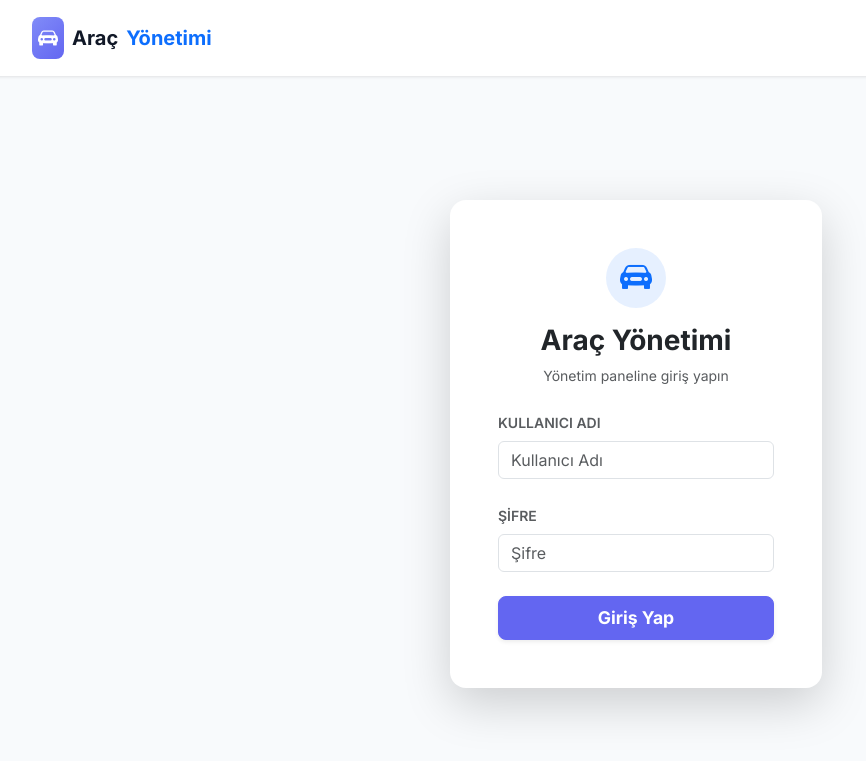
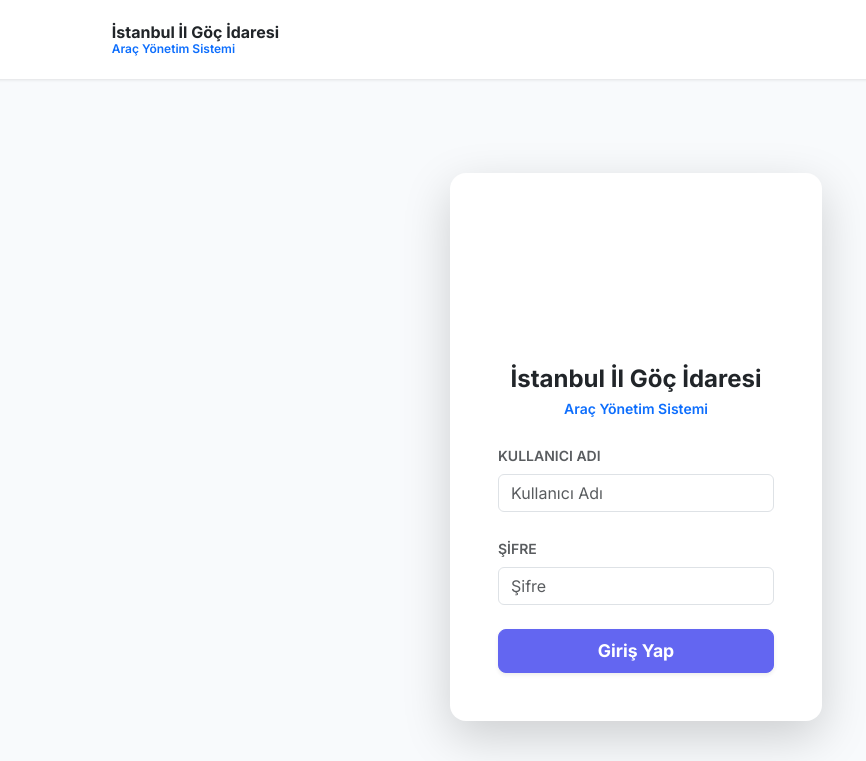
Before and after one commit to numankaraca/arac-filo-yonetim-sistemi, a Django app: page /login/ in a window 1280 px wide. Shown: the top 761 px of the page, without its empty margins (4-870 px from the left). Before the commit the page ends 730 px from the top, so only its background shows below. Run offline with Django 4.2, Linux system fonts and the light colour scheme; some libraries are stand-ins or nearby versions.

Commit message:
some changes on login page and added  company logo

```diff
--- a/config/settings.py
+++ b/config/settings.py
@@ -141,6 +141,9 @@
 # https://docs.djangoproject.com/en/4.2/howto/static-files/
 
 STATIC_URL = 'static/'
+STATICFILES_DIRS = [
+    BASE_DIR / 'static',
+]
 
 MEDIA_URL = '/media/'
 MEDIA_ROOT = BASE_DIR / 'media'
--- a/fleet/forms.py
+++ b/fleet/forms.py
@@ -39,6 +39,33 @@
             'description': forms.Textarea(attrs={'class': 'form-control', 'rows': 3}),
         }
 
+    # Ekstra Alanlar (İlişkili modeller için)
+    inspection_valid_until = forms.DateField(
+        label="Muayene Geçerlilik Tarihi",
+        required=False,
+        widget=forms.DateInput(attrs={'class': 'form-control', 'type': 'date'})
+    )
+    insurance_end_date = forms.DateField(
+        label="Trafik Sigortası Bitiş Tarihi",
+        required=False,
+        widget=forms.DateInput(attrs={'class': 'form-control', 'type': 'date'})
+    )
+    casco_end_date = forms.DateField(
+        label="Kasko Bitiş Tarihi",
+        required=False,
+        widget=forms.DateInput(attrs={'class': 'form-control', 'type': 'date'})
+    )
+    last_maintenance_date = forms.DateField(
+        label="Son Bakım Tarihi",
+        required=False,
+        widget=forms.DateInput(attrs={'class': 'form-control', 'type': 'date'})
+    )
+    last_maintenance_km = forms.IntegerField(
+        label="Son Bakım Kilometresi",
+        required=False,
+        widget=forms.NumberInput(attrs={'class': 'form-control', 'placeholder': 'Örn: 15000'})
+    )
+
     def clean_plate(self):
         plate = self.cleaned_data.get('plate', '').strip().upper()
         if not re.match(r'^[0-9].*[0-9]$', plate):
--- a/fleet/views.py
+++ b/fleet/views.py
@@ -1,7 +1,7 @@
 from django.shortcuts import render, redirect, get_object_or_404
 from django.contrib.auth import login, logout, authenticate
 from django.contrib.auth.decorators import login_required
-from .models import Vehicle, Department, Document
+from .models import Vehicle, Department, Document, Inspection, TrafficInsurance, CascoPolicy, MaintenanceRecord
 from .forms import VehicleForm, DepartmentForm, LoginForm, DocumentForm
 from django.contrib import messages
 from django.http import HttpResponseRedirect, HttpResponse, JsonResponse
@@ -160,8 +160,44 @@
     if request.method == 'POST':
         form = VehicleForm(request.POST)
         if form.is_valid():
-            form.save()
-            messages.success(request, 'Araç başarıyla eklendi.')
+            vehicle = form.save()
+
+            # Related Records
+            if form.cleaned_data.get('inspection_valid_until'):
+                Inspection.objects.create(
+                    vehicle=vehicle,
+                    date=timezone.now().date(),
+                    valid_until=form.cleaned_data['inspection_valid_until'],
+                    result='Geçti'
+                )
+
+            if form.cleaned_data.get('insurance_end_date'):
+                TrafficInsurance.objects.create(
+                    vehicle=vehicle,
+                    policy_number='Bilinmiyor',
+                    company='Bilinmiyor',
+                    start_date=timezone.now().date(),
+                    end_date=form.cleaned_data['insurance_end_date']
+                )
+
+            if form.cleaned_data.get('casco_end_date'):
+                CascoPolicy.objects.create(
+                    vehicle=vehicle,
+                    policy_number='Bilinmiyor',
+                    company='Bilinmiyor',
+                    start_date=timezone.now().date(),
+                    end_date=form.cleaned_data['casco_end_date']
+                )
+
+            if form.cleaned_data.get('last_maintenance_date') or form.cleaned_data.get('last_maintenance_km'):
+                MaintenanceRecord.objects.create(
+                    vehicle=vehicle,
+                    date=form.cleaned_data.get('last_maintenance_date') or timezone.now().date(),
+                    kilometer=form.cleaned_data.get('last_maintenance_km') or vehicle.kilometer,
+                    title='Periyodik Bakım'
+                )
+
+            messages.success(request, 'Araç ve ilgili kayıtlar başarıyla eklendi.')
             return redirect('vehicle_list')
     else:
         form = VehicleForm()
@@ -173,11 +209,63 @@
     if request.method == 'POST':
         form = VehicleForm(request.POST, instance=vehicle)
         if form.is_valid():
-            form.save()
-            messages.success(request, 'Araç başarıyla güncellendi.')
+            vehicle = form.save()
+
+            # Update Related Records (Simple version: Create new or update latest)
+            if form.cleaned_data.get('inspection_valid_until'):
+                insp = vehicle.inspections.last()
+                if insp:
+                    insp.valid_until = form.cleaned_data['inspection_valid_until']
+                    insp.save()
+                else:
+                    Inspection.objects.create(vehicle=vehicle, date=timezone.now().date(), valid_until=form.cleaned_data['inspection_valid_until'], result='Geçti')
+
+            if form.cleaned_data.get('insurance_end_date'):
+                insur = vehicle.traffic_insurances.last()
+                if insur:
+                    insur.end_date = form.cleaned_data['insurance_end_date']
+                    insur.save()
+                else:
+                    TrafficInsurance.objects.create(vehicle=vehicle, policy_number='Bilinmiyor', company='Bilinmiyor', start_date=timezone.now().date(), end_date=form.cleaned_data['insurance_end_date'])
+
+            if form.cleaned_data.get('casco_end_date'):
+                casco = vehicle.casco_policies.last()
+                if casco:
+                    casco.end_date = form.cleaned_data['casco_end_date']
+                    casco.save()
+                else:
+                    CascoPolicy.objects.create(vehicle=vehicle, policy_number='Bilinmiyor', company='Bilinmiyor', start_date=timezone.now().date(), end_date=form.cleaned_data['casco_end_date'])
+
+            if form.cleaned_data.get('last_maintenance_date') or form.cleaned_data.get('last_maintenance_km'):
+                maint = vehicle.maintenance_records.last()
+                if maint:
+                    if form.cleaned_data.get('last_maintenance_date'): maint.date = form.cleaned_data['last_maintenance_date']
+                    if form.cleaned_data.get('last_maintenance_km'): maint.kilometer = form.cleaned_data['last_maintenance_km']
+                    maint.save()
+                else:
+                    MaintenanceRecord.objects.create(vehicle=vehicle, date=form.cleaned_data.get('last_maintenance_date') or timezone.now().date(), kilometer=form.cleaned_data.get('last_maintenance_km') or vehicle.kilometer, title='Periyodik Bakım')
+
+            messages.success(request, 'Araç ve kayıtlar başarıyla güncellendi.')
             return redirect('vehicle_detail', pk=vehicle.pk)
     else:
-        form = VehicleForm(instance=vehicle)
+        # Prepopulate initial data
+        initial_data = {}
+        last_insp = vehicle.inspections.last()
+        if last_insp: initial_data['inspection_valid_until'] = last_insp.valid_until
+
+        last_insur = vehicle.traffic_insurances.last()
+        if last_insur: initial_data['insurance_end_date'] = last_insur.end_date
+
+        last_casco = vehicle.casco_policies.last()
+        if last_casco: initial_data['casco_end_date'] = last_casco.end_date
+
+        last_maint = vehicle.maintenance_records.last()
+        if last_maint:
+            initial_data['last_maintenance_date'] = last_maint.date
+            initial_data['last_maintenance_km'] = last_maint.kilometer
+
+        form = VehicleForm(instance=vehicle, initial=initial_data)
+
     return render(request, 'fleet/vehicle_form.html', {'form': form, 'title': 'Araç Düzenle', 'vehicle': vehicle})
 
 @login_required
--- a/templates/base.html
+++ b/templates/base.html
@@ -1,10 +1,11 @@
+{% load static %}
 <!DOCTYPE html>
 <html lang="tr">
 
 <head>
     <meta charset="UTF-8">
     <meta name="viewport" content="width=device-width, initial-scale=1.0">
-    <title>{% block title %}Araç Yönetimi Paneli{% endblock %}</title>
+    <title>{% block title %}İstanbul İl Göç İdaresi Araç Yönetimi{% endblock %}</title>
     <!-- Google Fonts: Inter -->
     <link rel="preconnect" href="https://fonts.googleapis.com">
     <link rel="preconnect" href="https://fonts.gstatic.com" crossorigin>
@@ -141,12 +142,12 @@
 
     <nav class="navbar navbar-expand-lg">
         <div class="container-fluid">
-            <a class="navbar-brand d-flex align-items-center gap-2" href="{% url 'dashboard' %}">
-                <div
-                    style="background: linear-gradient(135deg, #818cf8, #6366f1); color: white; padding: 6px; border-radius: 8px;">
-                    <i class="bi bi-car-front-fill"></i>
+            <a class="navbar-brand d-flex align-items-center gap-3" href="{% url 'dashboard' %}">
+                <img src="{% static 'fleet/img/logo.png' %}" alt="Logo" height="45" class="d-inline-block align-top">
+                <div class="d-flex flex-column" style="line-height: 1.2;">
+                    <span class="fs-6 fw-bold text-dark">İstanbul İl Göç İdaresi</span>
+                    <span class="fs-7 text-primary fw-semibold" style="font-size: 0.75rem;">Araç Yönetim Sistemi</span>
                 </div>
-                Araç <span class="text-primary">Yönetimi</span>
             </a>
             {% if user.is_authenticated %}
             <div class="d-flex align-items-center gap-4">
@@ -184,9 +185,7 @@
                 <!-- User Profile Dropdown -->
                 <div class="dropdown">
                     <a href="#" class="d-flex align-items-center gap-2 text-decoration-none dropdown-toggle border-start ps-4" id="userDropdown" data-bs-toggle="dropdown" aria-expanded="false" style="color: var(--text-main);">
-                        <div class="bg-primary bg-opacity-10 p-2 rounded-circle d-flex align-items-center justify-content-center" style="width: 35px; height: 35px;">
-                            <i class="bi bi-person-fill text-primary"></i>
-                        </div>
+                        <img src="{% static 'fleet/img/logo.png' %}" alt="Logo" style="width: 35px; height: 35px;">
                         <div class="d-none d-lg-block">
                             <small class="text-muted d-block" style="font-size: 0.7rem; line-height: 1;">Hoş geldiniz</small>
                             <span class="fw-bold" style="font-size: 0.9rem;">{{ user.username }}</span>
--- a/templates/fleet/login.html
+++ b/templates/fleet/login.html
@@ -1,4 +1,5 @@
 {% extends 'base.html' %}
+{% load static %}
 
 {% block content_no_sidebar %}
 <div class="container d-flex align-items-center justify-content-center" style="min-height: 80vh;">
@@ -6,11 +7,9 @@
         <div class="card shadow-lg border-0" style="border-radius: 16px;">
             <div class="card-body p-5">
                 <div class="text-center mb-4">
-                    <div class="d-inline-flex align-items-center justify-content-center bg-primary bg-opacity-10 text-primary rounded-circle mb-3" style="width: 60px; height: 60px;">
-                        <i class="bi bi-car-front-fill fs-2"></i>
-                    </div>
-                    <h3 class="fw-bold text-dark">Araç Yönetimi</h3>
-                    <p class="text-muted small">Yönetim paneline giriş yapın</p>
+                    <img src="{% static 'fleet/img/logo.png' %}" alt="Logo" class="img-fluid mb-4" style="max-height: 120px;">
+                    <h4 class="fw-bold text-dark mb-1">İstanbul İl Göç İdaresi</h4>
+                    <p class="text-primary fw-semibold small">Araç Yönetim Sistemi</p>
                 </div>
 
                 {% if messages %}
--- a/templates/fleet/partials/days_left_badge.html
+++ b/templates/fleet/partials/days_left_badge.html
@@ -1,4 +1,7 @@
 <td class="{{ col_class|default:'' }}">
+    {% if date %}
+        <div class="small text-muted mb-1">{{ date|date:"d.m.Y" }}</div>
+    {% endif %}
     {% if days is None %}
         <span class="badge bg-secondary">Kayıt Yok</span>
     {% elif days < 0 %}
--- a/templates/fleet/vehicle_list.html
+++ b/templates/fleet/vehicle_list.html
@@ -128,9 +128,9 @@
                     {% endif %}
                 </td>
 
-                {% include "fleet/partials/days_left_badge.html" with days=vehicle.inspection_days_left col_class="col-inspection" %}
-                {% include "fleet/partials/days_left_badge.html" with days=vehicle.insurance_days_left col_class="col-insurance" %}
-                {% include "fleet/partials/days_left_badge.html" with days=vehicle.casco_days_left col_class="col-casco" %}
+                {% include "fleet/partials/days_left_badge.html" with days=vehicle.inspection_days_left date=vehicle.latest_inspection.valid_until col_class="col-inspection" %}
+                {% include "fleet/partials/days_left_badge.html" with days=vehicle.insurance_days_left date=vehicle.latest_traffic_insurance.end_date col_class="col-insurance" %}
+                {% include "fleet/partials/days_left_badge.html" with days=vehicle.casco_days_left date=vehicle.latest_casco_policy.end_date col_class="col-casco" %}
 
                 <td class="col-status">
                     {% if vehicle.status == 'active' %}
```
Also changed, not shown: fleet/static/fleet/img/logo.png (added), static/fleet/img/logo.png (added).
